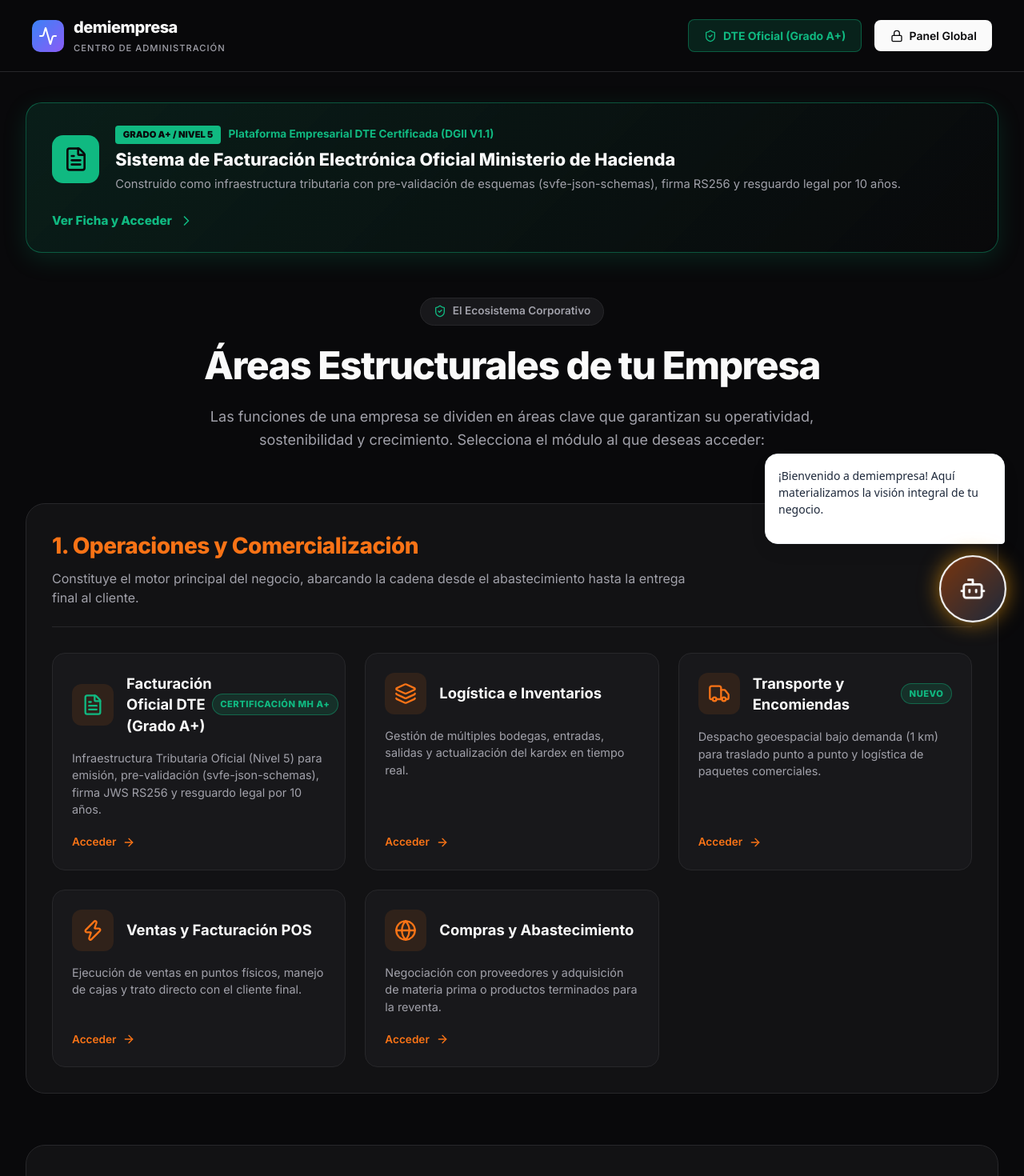
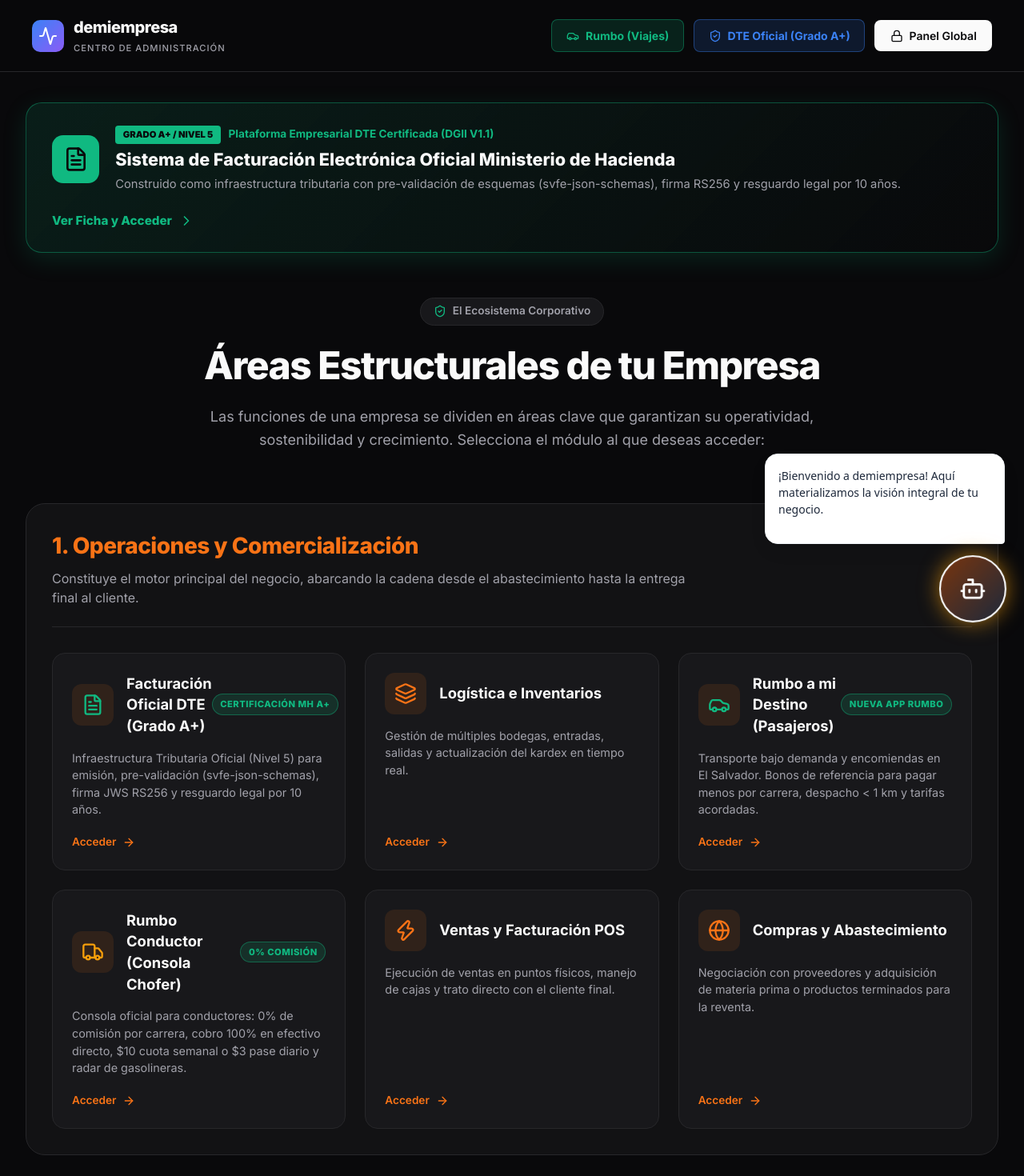
Before and after one commit to cealfarias/demiempresa, a React (Vite) app: page /portal in a window 1280 px wide. Shown: the top 1470 px of the page at 80% size. Built offline with nearby package versions, Linux system fonts and the light colour scheme; no server answers.

Commit message:
feat(seo): actualizar indexacion del sitio incorporando app de Rumbo a mi Destino y Rumbo Conductor

```diff
--- a/index.html
+++ b/index.html
@@ -3,18 +3,20 @@
   <head>
     <meta charset="UTF-8" />
     <link rel="icon" type="image/svg+xml" href="/favicon.svg" />
+    <link rel="manifest" href="/manifest.json" />
     <meta name="viewport" content="width=device-width, initial-scale=1.0" />
-    <title>demiempresa.online | Ecosistema de Gestión y Servicios Empresariales</title>
+    <title>demiempresa.online | Rumbo a mi Destino & Ecosistema Empresarial en El Salvador</title>
 
     <!-- OpenGraph & Social Sharing Meta Tags -->
-    <meta name="title" content="demiempresa.online | Ecosistema de Gestión y Servicios Empresariales" />
-    <meta name="description" content="Ecosistema integral de aplicaciones y servicios para la administración y operación de empresas en El Salvador: Facturación Electrónica DTE, Gestión Contable, Planillas, Constitución Legal y Transporte Bajo Demanda." />
-    <meta name="keywords" content="demiempresa, software empresarial el salvador, facturacion dte, contabilidad niif, gestion planillas, viajes bajo demanda" />
+    <meta name="title" content="demiempresa.online | Rumbo a mi Destino & Ecosistema Empresarial en El Salvador" />
+    <meta name="description" content="Plataforma salvadoreña de transporte bajo demanda Rumbo a mi Destino (bonos por referidos y 0% comisión para choferes), Facturación Electrónica DTE oficial, Contabilidad, Planillas y Constitución de Empresas." />
+    <meta name="keywords" content="rumbo, rumbo a mi destino, viajes el salvador, app de viajes el salvador, conductor el salvador, uber alternativa el salvador, indrive el salvador, transporte bajo demanda san salvador, encomiendas san salvador, demiempresa, facturacion dte, contabilidad niif, gestion planillas" />
     <link rel="canonical" href="https://demiempresa.online/" />
 
     <meta property="og:type" content="website" />
-    <meta property="og:url" content="https://demiempresa.online/" />
-    <meta property="og:title" content="Rumbo a mi Destino | Transporte Seguro en El Salvador" />
+    <meta property="og:url" content="https://viajes.demiempresa.online/" />
+    <meta property="og:site_name" content="Rumbo a mi Destino" />
+    <meta property="og:title" content="Rumbo a mi Destino | Transporte Seguro y Encomiendas en El Salvador" />
     <meta property="og:description" content="Paga menos por carrera con tus Bonos de Referencia. Conductores 100% verificados, tarifas transparentes y 0% comisión para choferes salvadoreños." />
     <meta property="og:image" content="https://viajes.demiempresa.online/rumbo-logo.png" />
     <meta property="og:image:secure_url" content="https://viajes.demiempresa.online/rumbo-logo.png" />
@@ -28,17 +30,46 @@
     <meta property="twitter:description" content="Paga menos por carrera con tus Bonos de Referencia. Conductores 100% verificados, tarifas transparentes y 0% comisión para choferes salvadoreños." />
     <meta property="twitter:image" content="https://viajes.demiempresa.online/rumbo-logo.png" />
 
-    <!-- Schema.org JSON-LD -->
+    <!-- Schema.org JSON-LD para Indexación en Google -->
     <script type="application/ld+json">
-    {
-      "@context": "https://schema.org",
-      "@type": "SoftwareApplication",
-      "name": "demiempresa.online",
-      "operatingSystem": "All",
-      "applicationCategory": "BusinessApplication",
-      "description": "Plataforma integrada de gestión empresarial, planillas, contabilidad, transporte bajo demanda y constitución legal de empresas en El Salvador.",
-      "url": "https://demiempresa.online/"
-    }
+    [
+      {
+        "@context": "https://schema.org",
+        "@type": "SoftwareApplication",
+        "name": "Rumbo a mi Destino",
+        "operatingSystem": "All (Android, iOS, Web PWA)",
+        "applicationCategory": "TravelApplication",
+        "description": "Aplicación de transporte bajo demanda, viajes seguros y encomiendas en El Salvador. Incluye sistema de bonos de referencia para pagar menos por carrera y 0% de comisión para conductores.",
+        "url": "https://viajes.demiempresa.online/",
+        "offers": {
+          "@type": "Offer",
+          "price": "0.00",
+          "priceCurrency": "USD"
+        }
+      },
+      {
+        "@context": "https://schema.org",
+        "@type": "SoftwareApplication",
+        "name": "Rumbo Conductor",
+        "operatingSystem": "All (Android, iOS, Web PWA)",
+        "applicationCategory": "BusinessApplication",
+        "description": "Consola oficial para conductores y socios de Rumbo a mi Destino en El Salvador. Retén el 100% de tu dinero en mano con 0% comisión por viaje, cuota semanal de $10 o pase diario de $3 y radar de gasolina.",
+        "url": "https://viajes.demiempresa.online/conductor",
+        "offers": {
+          "@type": "Offer",
+          "price": "0.00",
+          "priceCurrency": "USD"
+        }
+      },
+      {
+        "@context": "https://schema.org",
+        "@type": "Organization",
+        "name": "demiempresa.online",
+        "url": "https://demiempresa.online/",
+        "logo": "https://viajes.demiempresa.online/rumbo-logo.png",
+        "description": "Ecosistema integral de aplicaciones y servicios empresariales, facturación electrónica DTE, contabilidad, planillas y transporte bajo demanda en El Salvador."
+      }
+    ]
     </script>
   </head>
   <body>
--- a/src/pages/LandingPortal.jsx
+++ b/src/pages/LandingPortal.jsx
@@ -4,7 +4,7 @@ import {
   Building2, Users, FileText, Scale, Zap, Shield, Sparkles,
   ArrowRight, CheckCircle2, Lock, UserPlus, LogIn, Laptop, Globe,
   ChevronRight, Award, BarChart3, HelpCircle, Layers, Grid, CreditCard,
-  Briefcase, Activity, Settings, PieChart, ShieldCheck, ShoppingCart, Truck
+  Briefcase, Activity, Settings, PieChart, ShieldCheck, ShoppingCart, Truck, Car
 } from 'lucide-react';
 
 export default function LandingPortal() {
@@ -120,12 +120,21 @@ export default function LandingPortal() {
         },
         {
           id: 'viajes',
-          nombre: 'Transporte y Encomiendas',
-          descripcion: 'Despacho geoespacial bajo demanda (1 km) para traslado punto a punto y logística de paquetes comerciales.',
-          icon: <Truck size={28} color="#F97316" />,
+          nombre: 'Rumbo a mi Destino (Pasajeros)',
+          descripcion: 'Transporte bajo demanda y encomiendas en El Salvador. Bonos de referencia para pagar menos por carrera, despacho < 1 km y tarifas acordadas.',
+          icon: <Car size={28} color="#10B981" />,
           url: 'https://viajes.demiempresa.online',
           internalRoute: '/viajes',
-          badge: 'NUEVO'
+          badge: 'NUEVA APP RUMBO'
+        },
+        {
+          id: 'conductor',
+          nombre: 'Rumbo Conductor (Consola Chofer)',
+          descripcion: 'Consola oficial para conductores: 0% de comisión por carrera, cobro 100% en efectivo directo, $10 cuota semanal o $3 pase diario y radar de gasolineras.',
+          icon: <Truck size={28} color="#F59E0B" />,
+          url: 'https://viajes.demiempresa.online/conductor',
+          internalRoute: '/conductor',
+          badge: '0% COMISIÓN'
         },
         {
           id: 'pos',
@@ -275,16 +284,27 @@ export default function LandingPortal() {
           </div>
         </div>
 
-        <div style={{ display: 'flex', gap: '1rem', alignItems: 'center' }}>
+        <div style={{ display: 'flex', gap: '0.75rem', alignItems: 'center' }}>
           <button
-            onClick={() => navigate('/facturacion-dte')}
+            onClick={() => navigate('/viajes')}
             style={{
-              padding: '0.6rem 1.2rem', backgroundColor: 'rgba(16, 185, 129, 0.15)', color: '#10B981',
+              padding: '0.6rem 1.1rem', backgroundColor: 'rgba(16, 185, 129, 0.15)', color: '#10B981',
               border: '1px solid rgba(16, 185, 129, 0.4)', borderRadius: '8px', fontWeight: '700', fontSize: '0.875rem',
               display: 'flex', alignItems: 'center', gap: '0.5rem', cursor: 'pointer', transition: 'all 0.2s'
             }}
           >
-            <ShieldCheck size={16} color="#10B981" /> DTE Oficial (Grado A+)
+            <Car size={16} color="#10B981" /> Rumbo (Viajes)
+          </button>
+
+          <button
+            onClick={() => navigate('/facturacion-dte')}
+            style={{
+              padding: '0.6rem 1.1rem', backgroundColor: 'rgba(59, 130, 246, 0.15)', color: '#3B82F6',
+              border: '1px solid rgba(59, 130, 246, 0.4)', borderRadius: '8px', fontWeight: '700', fontSize: '0.875rem',
+              display: 'flex', alignItems: 'center', gap: '0.5rem', cursor: 'pointer', transition: 'all 0.2s'
+            }}
+          >
+            <ShieldCheck size={16} color="#3B82F6" /> DTE Oficial (Grado A+)
           </button>
 
           <a href="https://planilla.demiempresa.online/login" style={{
```
Also changed, not shown: public/manifest.json (added), public/robots.txt, 1 other file (tests, documents, lock files or other folders).
